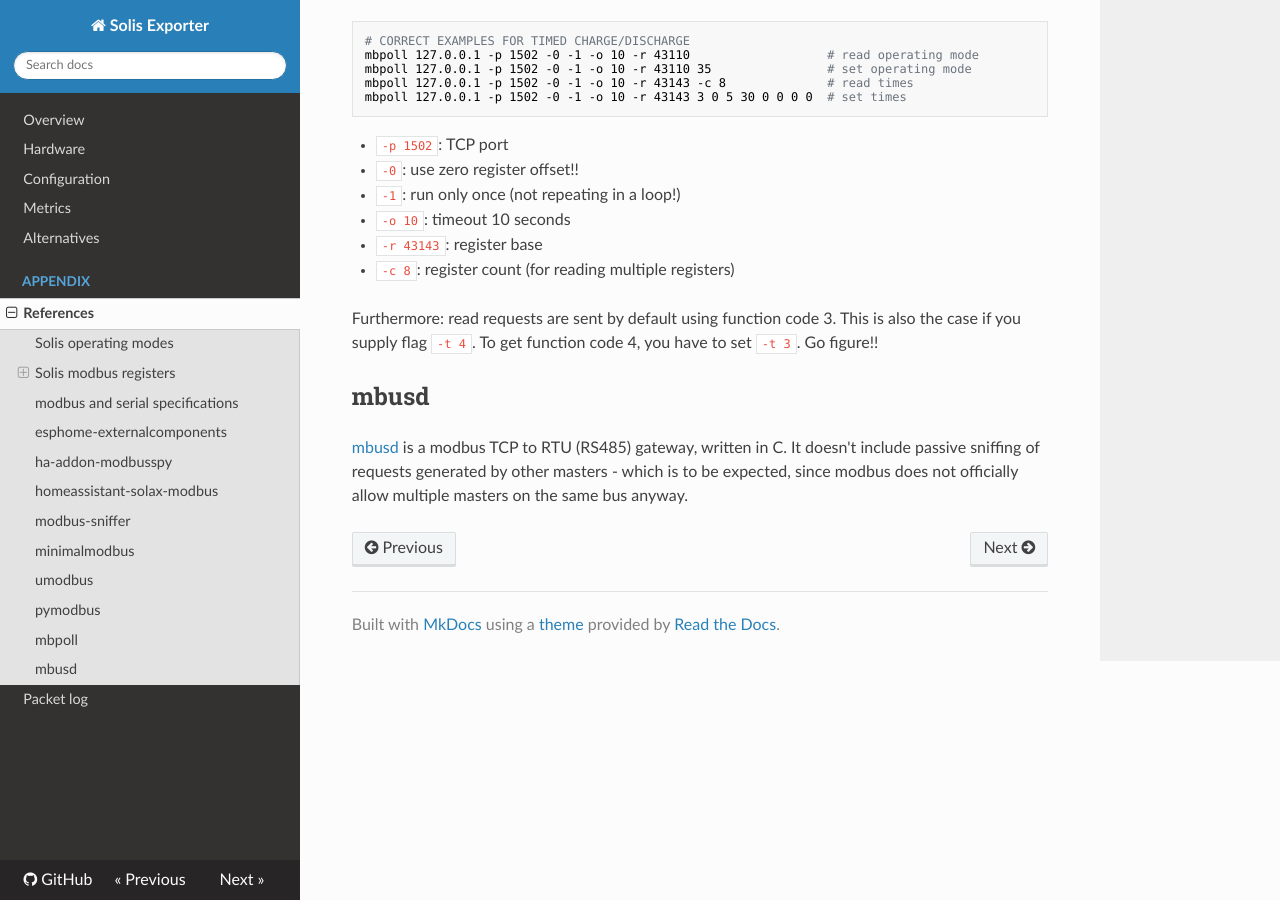
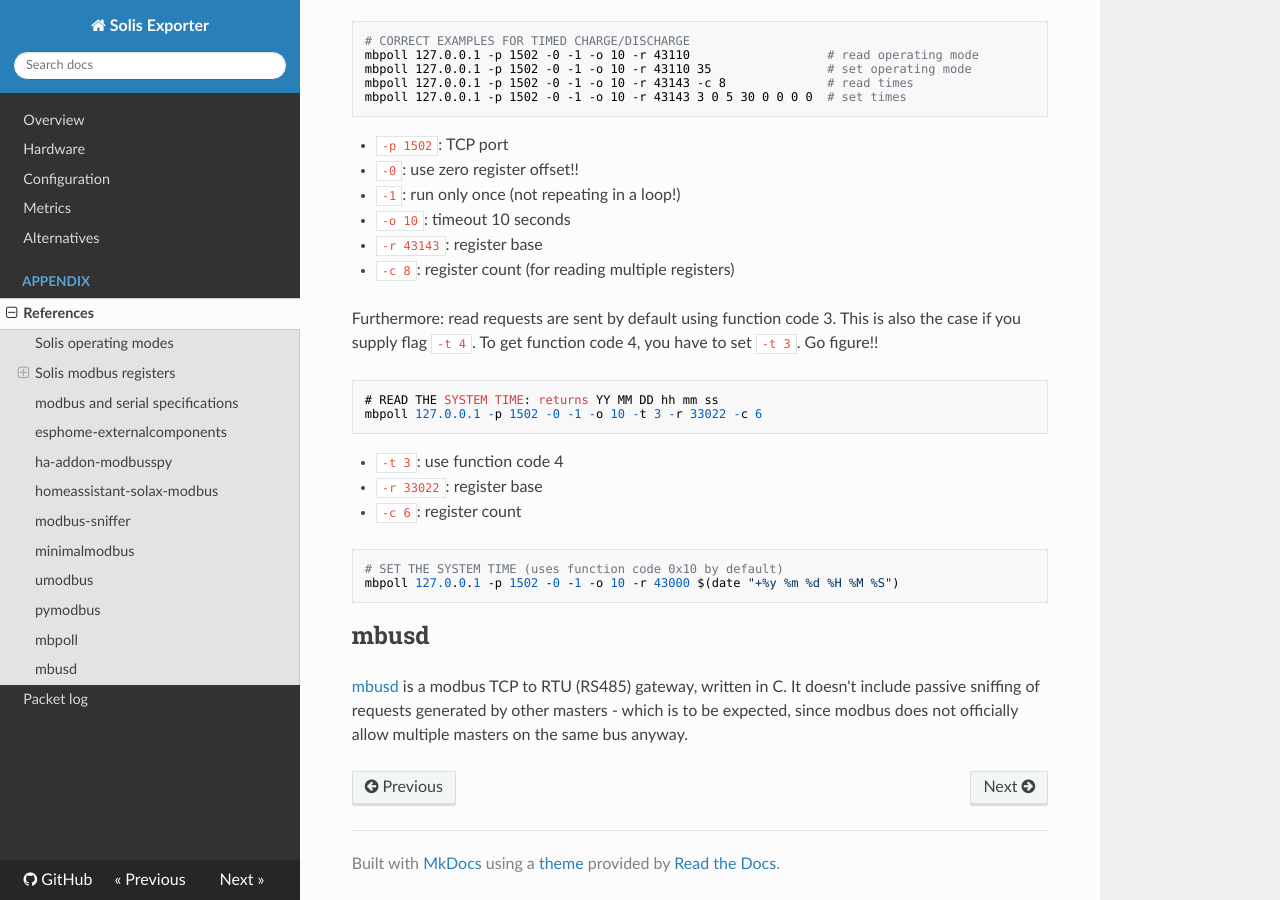
Before and after one commit to candlerb/solis_exporter, an MkDocs documentation site: the page built from docs/references/index.md, in a window 1280 px wide and 900 px high, scrolled down 3967 px. Built offline with MkDocs 1.6.1, drawn with Linux system fonts in a browser that asks for light colours; nearby versions of some CDN libraries.

Commit message:
Examples of reading and setting the real-time clock

````diff
--- a/docs/references/index.md
+++ b/docs/references/index.md
@@ -228,6 +228,20 @@ Furthermore: read requests are sent by default using function code 3.  This
 is also the case if you supply flag `-t 4`.  To get function code 4, you
 have to set `-t 3`.  Go figure!!
 
+```
+# READ THE SYSTEM TIME: returns YY MM DD hh mm ss
+mbpoll 127.0.0.1 -p 1502 -0 -1 -o 10 -t 3 -r 33022 -c 6
+```
+
+* `-t 3`: use function code 4
+* `-r 33022`: register base
+* `-c 6`: register count
+
+```
+# SET THE SYSTEM TIME (uses function code 0x10 by default)
+mbpoll 127.0.0.1 -p 1502 -0 -1 -o 10 -r 43000 $(date "+%y %m %d %H %M %S")
+```
+
 ## mbusd
 
 [mbusd](https://github.com/3cky/mbusd) is a modbus TCP to RTU (RS485)
--- a/solis_exporter.yml
+++ b/solis_exporter.yml
@@ -20,6 +20,10 @@ solis_exporter:
 #    - from: 40001
 #      to: 49999
 #      functions: [3]
+#    # Setting the clock
+#    - from: 43000
+#      to: 43005
+#      functions: [16]
 #    # Storage mode control
 #    - from: 43110
 #      functions: [6]
````
